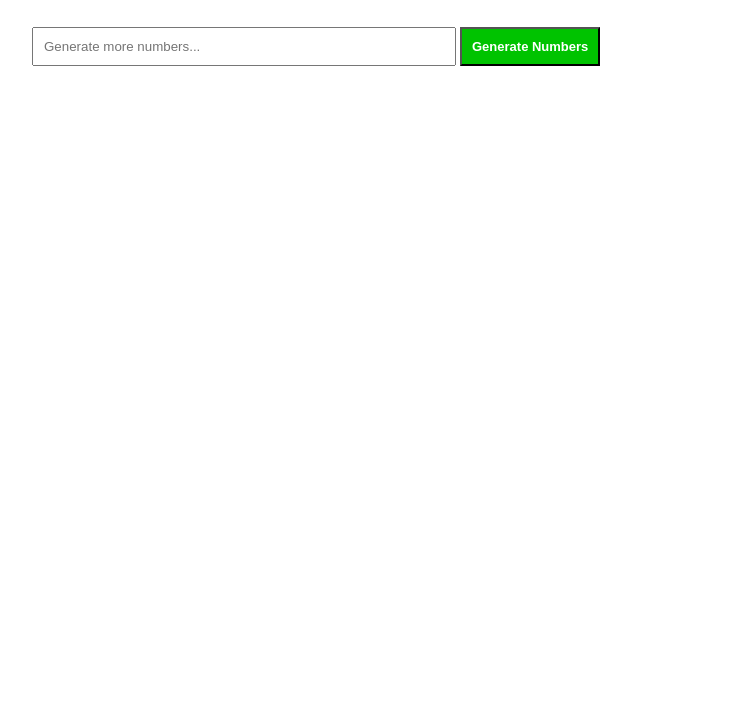
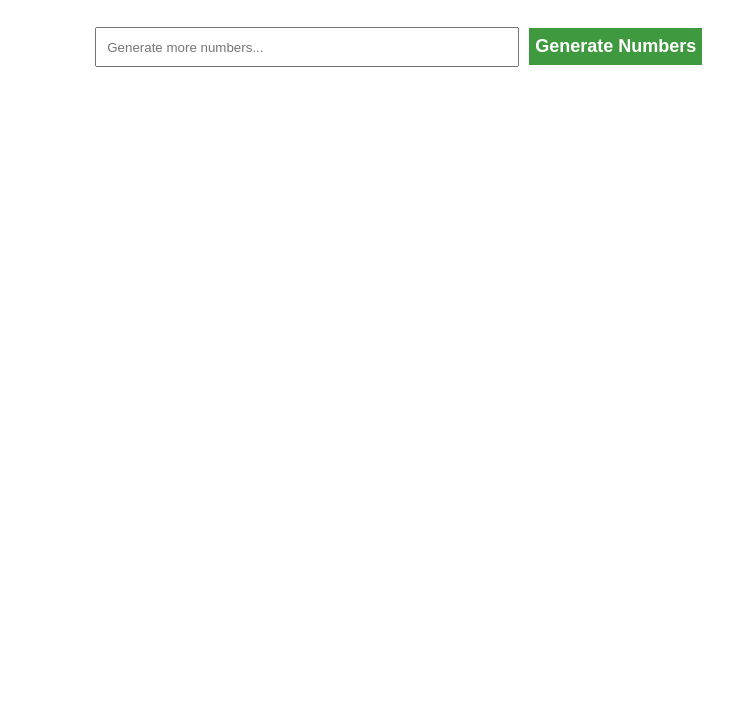
Before and after one commit to digiator42/digiator42.github.io, a plain HTML site: page event_listeners/index.html in a window 1280 px wide. Shown: the part 84-800 px from the top of the page, without its empty margins (292-1025 px from the left). Drawn offline with Linux system fonts and the light colour scheme.

Commit message:
changing button & input decoration/margin

```diff
--- a/event_listeners/index.html
+++ b/event_listeners/index.html
@@ -5,6 +5,12 @@
     <meta http-equiv="X-UA-Compatible" content="IE=edge" />
     <meta name="viewport" content="width=device-width, initial-scale=1.0" />
     <title>Document</title>
+    <style>
+      .input:focus{
+        outline: none !important;
+        border: 1px solid #07bf07;
+      }
+    </style>
   </head>
   <body>
     <script>
@@ -28,24 +34,27 @@
       button.textContent = "Generate Numbers";
       const input = document.createElement('input');
       input.placeholder = "Generate more numbers...";
+      input.className = "input";
       const paraError = document.createElement('p');
 
-      button.style.cssText = `margin-left: 4px;
-                              padding : 10px 10px;
-                              background: #00c300;
+      button.style.cssText = `margin-left: 10px;
+                              padding: 8px 6px;
+                              background: #3f993f;
                               color: white;
-                              font: bold 13px Arial, sans-serif;
-
+                              font: bolder 18px Arial, sans-serif;
+                              border-width: 0px;
+                              margin-right: 0px;
                               `;
 
       // input.addEventListener("focus", () => "border: 3px solid red");
 
-      input.style.cssText = `margin-left: 25%;
+      input.style.cssText = `margin-left: 30%;
                               padding : 10px;
                               width: 400px;
+                              height: 16px;
                               text-align: left;
                               `;
-      paraError.style.cssText = `margin-left: 25%;;
+      paraError.style.cssText = `margin-left: 30.1%;;
                                  margin-top: 40px;
                                  font: 12px Arial, sans-serif;
                                  color: red;
```
